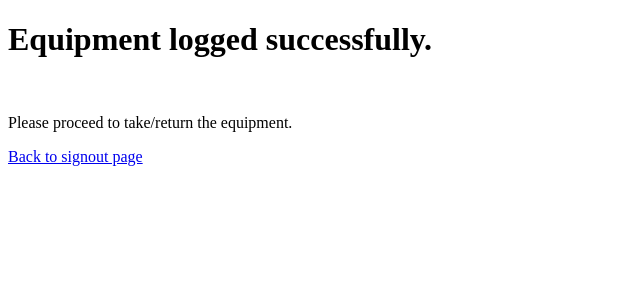
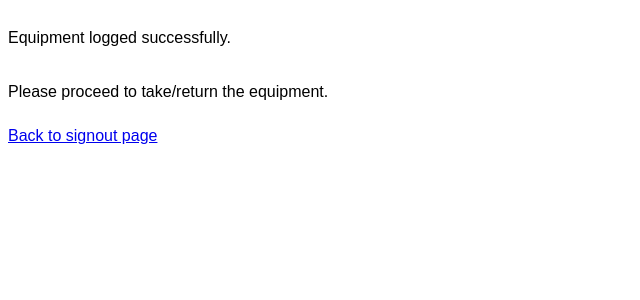
Before and after one commit to Lucxx1018/IT-equipment-signout, a Flask app: page /success in a window 1280 px wide. Shown: the top 300 px of the page, without its empty margins (0-640 px from the left). Run offline with Flask 3, Linux system fonts and the light colour scheme.

Commit message:
Added some CSS stuff

```diff
--- a/app.py
+++ b/app.py
@@ -77,6 +77,7 @@ def signin():
         get_db().commit()
         return '{"redirect_to": "success"}'
     else:
+        # TODO: Let users choose their name from a dropdown of currently unresolved signouts
         return render_template("signin.jinja")
 
 
--- a/static/style.css
+++ b/static/style.css
@@ -11,3 +11,7 @@
 canvas {
     border: 2px solid black;
 }
+
+*{
+    font: 1em "Arial";
+}
--- a/templates/success.jinja
+++ b/templates/success.jinja
@@ -9,10 +9,17 @@
 </head>
 
 <body>
-    <h1>Equipment logged successfully.</h1>
-    <br>
-    <p>Please proceed to take/return the equipment.</p>
-    <a href="/">Back to signout page</a>
+    <div class="flex">
+        <div class="flex_row">
+            <h1>Equipment logged successfully.</h1>
+        </div>
+        <div class="flex_row">
+            <p>Please proceed to take/return the equipment.</p>
+        </div>
+        <div class="flex_row">
+            <a href="/">Back to signout page</a>
+        </div>
+    </div>
 </body>
 
 </html>
```
